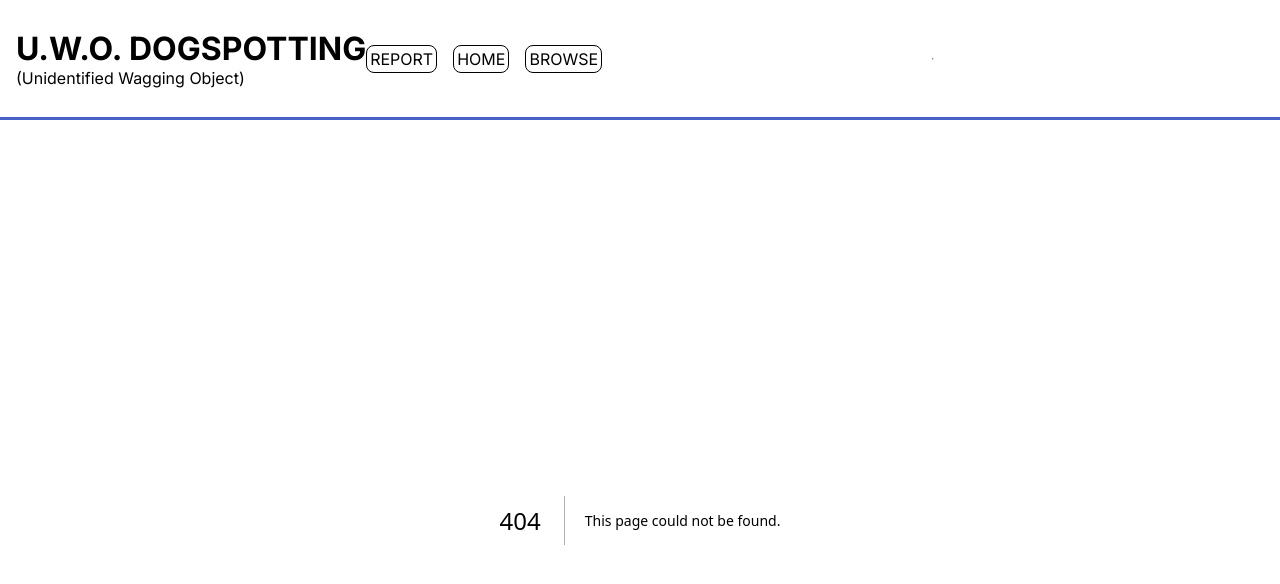
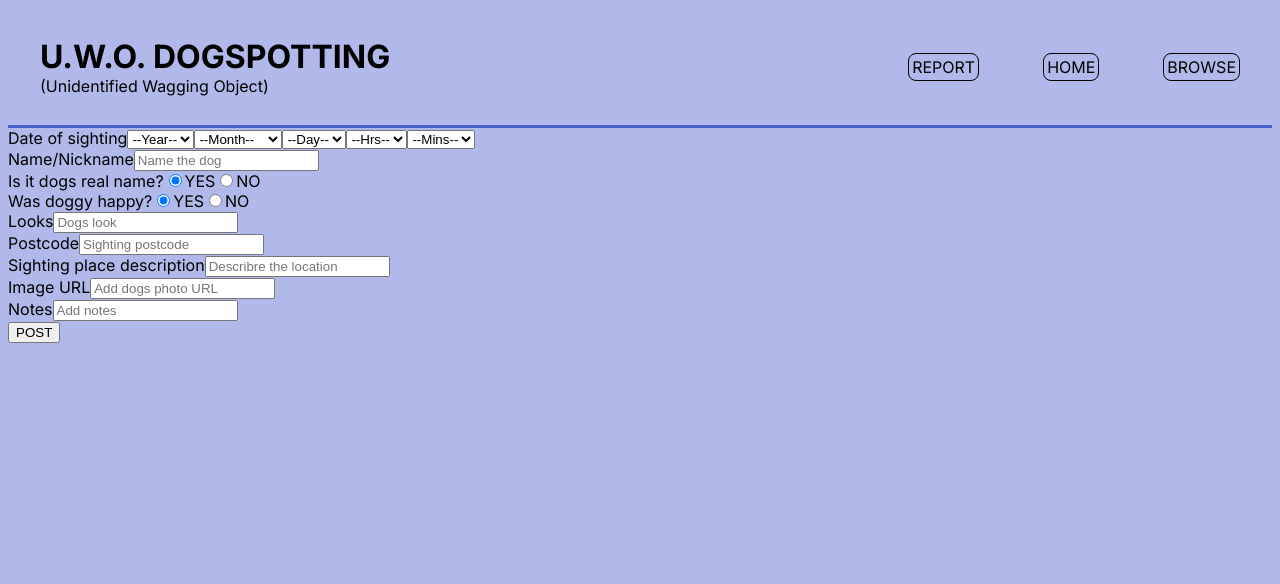
Before and after one commit to bochrap/week8-blog-assignment, a Next.js app: page /report in a window 1280 px wide. Before the commit this address had no page. Shown: the top 584 px of the page. Built offline with nearby package versions, Linux system fonts and the light colour scheme.

Commit message:
add and print comments

```diff
--- a/src/app/components/Header.jsx
+++ b/src/app/components/Header.jsx
@@ -8,11 +8,10 @@ export default function Header() {
         <p>(Unidentified Wagging Object)</p>
       </div>
       <nav>
-        <Link href={"/"}>REPORT</Link>
+        <Link href={"/report"}>REPORT</Link>
         <Link href={"/"}>HOME</Link>
         <Link href={"/sightings"}>BROWSE</Link>
       </nav>
-      <hr />
     </header>
   );
 }
--- a/src/app/globals.css
+++ b/src/app/globals.css
@@ -8,11 +8,15 @@ body {
 
 /* HEADER STYLING */
 header {
+  width: 100%;
   padding: 1rem;
+  padding-left: 2rem;
+  padding-right: 2rem;
   border-bottom: 3px solid rgb(71, 97, 198);
   height: 15vh;
   display: flex;
   align-items: center;
+  justify-content: space-between;
 }
 
 #page-title h1 {
@@ -27,7 +31,7 @@ header {
 
 nav {
   display: flex;
-  gap: 1rem;
+  gap: 4rem;
 }
 
 header a {
@@ -39,7 +43,7 @@ header a {
 }
 
 #sighting {
-  width: 200px;
-  height: 250px;
+  /* width: 200px;
+  height: 250px; */
   border: 1px solid black;
 }
--- /dev/null
+++ b/src/app/report/page.jsx
@@ -0,0 +1,175 @@
+// import { revalidatePath } from "next/cache";
+// import { redirect } from "next/navigation";
+import { sql } from "@vercel/postgres";
+
+export default function Report() {
+  async function handleReport(formData) {
+    "use server";
+
+    const name = formData.get("name");
+    const date = formData.get("year") + formData.get("month") + formData.get("day") + formData.get("hrs") + formData.get("mins");
+    const is_truename = formData.get("is_truename");
+    const looks = formData.get("looks");
+    const was_happy = formData.get("was_happy");
+    const postcode = formData.get("postcode");
+    const location_desc = formData.get("location_desc");
+    const notes = formData.get("notes");
+    const picture_url = formData.get("picture_url");
+
+    await sql`INSERT INTO sightings (name, date, is_true_name, looks, was_happy, postcode, location_desc, notes, photo ) VALUES (${name},${date}, ${is_truename}, ${looks}, ${was_happy}, ${postcode}, ${location_desc}, ${notes}, ${picture_url})`;
+
+    // console.log(name, date, is_truename, looks, was_happy, postcode, location_desc, notes, picture_url);
+
+    revalidatePath("/sightings");
+    redirect("/sightings");
+  }
+
+  return (
+    <form action={handleReport}>
+      <span>Date of sighting</span>
+      <select id="year" name="year" required>
+        <option value="" defaultValue>
+          --Year--
+        </option>
+        <option value="2024">2024</option>
+      </select>
+      <select id="month" name="month" required>
+        <option value="" defaultValue>
+          --Month--
+        </option>
+        <option value="01">January</option>
+        <option value="02">February</option>
+        <option value="03">March</option>
+        <option value="04">April</option>
+        <option value="05">May</option>
+        <option value="06">June</option>
+        <option value="07">July</option>
+        <option value="08">August</option>
+        <option value="09">September</option>
+        <option value="10">October</option>
+        <option value="11">November</option>
+        <option value="12">December</option>
+      </select>
+
+      <select id="day" name="day" required>
+        <option value="" defaultValue>
+          --Day--
+        </option>
+        <option value="01">01</option>
+        <option value="02">02</option>
+        <option value="03">03</option>
+        <option value="04">04</option>
+        <option value="05">05</option>
+        <option value="06">06</option>
+        <option value="07">07</option>
+        <option value="08">08</option>
+        <option value="09">09</option>
+        <option value="10">10</option>
+        <option value="11">11</option>
+        <option value="12">12</option>
+        <option value="12">13</option>
+        <option value="14">14</option>
+        <option value="15">15</option>
+        <option value="16">16</option>
+        <option value="17">17</option>
+        <option value="18">18</option>
+        <option value="19">19</option>
+        <option value="20">20</option>
+        <option value="21">21</option>
+        <option value="22">22</option>
+        <option value="23">23</option>
+        <option value="24">24</option>
+        <option value="25">25</option>
+        <option value="26">26</option>
+        <option value="27">27</option>
+        <option value="28">28</option>
+        <option value="29">29</option>
+        <option value="30">30</option>
+        <option value="31">31</option>
+      </select>
+
+      <select id="hrs" name="hrs" required>
+        <option value="" defaultValue>
+          --Hrs--
+        </option>
+        <option value="00">00:</option>
+        <option value="01">01:</option>
+        <option value="02">02:</option>
+        <option value="03">03:</option>
+        <option value="04">04:</option>
+        <option value="05">05:</option>
+        <option value="06">06:</option>
+        <option value="07">07:</option>
+        <option value="08">08:</option>
+        <option value="09">09:</option>
+        <option value="10">10:</option>
+        <option value="11">11:</option>
+        <option value="12">12:</option>
+        <option value="13">13:</option>
+        <option value="14">14:</option>
+        <option value="15">15:</option>
+        <option value="16">16:</option>
+        <option value="17">17:</option>
+        <option value="18">18:</option>
+        <option value="19">19:</option>
+        <option value="20">20:</option>
+        <option value="21">21:</option>
+        <option value="22">22:</option>
+        <option value="23">23:</option>
+      </select>
+
+      <select id="mins" name="mins" required>
+        <option value="" defaultValue>
+          --Mins--
+        </option>
+        <option value="00">:00</option>
+        <option value="15">:15</option>
+        <option value="30">:30</option>
+        <option value="45">:45</option>
+      </select>
+
+      <br />
+
+      <label htmlFor="name">Name/Nickname</label>
+      <input type="text" name="name" id="name" placeholder="Name the dog" required />
+      <br />
+
+      <span>Is it dogs real name?</span>
+      <input type="radio" id="yes" name="is_truename" value="YES" required defaultChecked />
+      <label htmlFor="yes">YES</label>
+
+      <input type="radio" id="no" name="is_truename" value="NO" />
+      <label htmlFor="">NO</label>
+      <br />
+
+      <span>Was doggy happy?</span>
+      <input type="radio" id="yes" name="was_happy" value="YES" required defaultChecked />
+      <label htmlFor="yes">YES</label>
+
+      <input type="radio" id="no" name="was_happy" value="NO" />
+      <label htmlFor="">NO</label>
+      <br />
+
+      <label htmlFor="looks">Looks</label>
+      <input type="text" name="looks" id="looks" placeholder="Dogs look" required />
+      <br />
+
+      <label htmlFor="postcode">Postcode</label>
+      <input type="text" name="postcode" id="postcode" placeholder="Sighting postcode" required />
+      <br />
+
+      <label htmlFor="location_desc">Sighting place description</label>
+      <input type="text" name="location_desc" id="location_desc" placeholder="Describre the location" required />
+      <br />
+
+      <label htmlFor="picture_url">Image URL</label>
+      <input type="text" name="picture_url" id="picture_url" placeholder="Add dogs photo URL" />
+      <br />
+
+      <label htmlFor="notes">Notes</label>
+      <input type="text" name="notes" id="notes" placeholder="Add notes" />
+      <br />
+      <button type="submit">POST</button>
+    </form>
+  );
+}
--- a/src/app/sightings/[id]/page.jsx
+++ b/src/app/sightings/[id]/page.jsx
@@ -1,10 +1,10 @@
 import { sql } from "@vercel/postgres";
 import Comments from "@/app/components/Comments";
-import Image from "next/image";
 
 export default async function SingleSighting({ params }) {
   const post = await sql`
     SELECT * FROM sightings WHERE id = ${params.id}`;
+  console.log(post);
   return (
     <div>
       <div>
@@ -17,7 +17,7 @@ export default async function SingleSighting({ params }) {
         <p>Notes: {post.rows[0].notes}</p>
         <p>When: {post.rows[0].date}</p>
       </div>
-      <Comments />
+      <Comments id={post.rows[0].id} />
     </div>
   );
 }
--- a/src/app/sightings/page.jsx
+++ b/src/app/sightings/page.jsx
@@ -2,10 +2,10 @@ import { sql } from "@vercel/postgres";
 import Link from "next/link";
 
 export default async function SightingsPage() {
-  //   const posts = await sql'SELECT * FROM sightings;';
   const posts = await sql`
     SELECT * FROM sightings;
   `;
+  console.log(posts);
   return (
     <div>
       <h2>Dog Sightings</h2>
@@ -13,7 +13,8 @@ export default async function SightingsPage() {
       {posts.rows.map((post) => (
         <Link key={post.id} href={`/sightings/${post.id}`}>
           <div key={post.id} id="sighting">
-            {post.name}
+            <p>{post.postcode}</p>
+            <p>{post.date}</p>
           </div>
         </Link>
       ))}
```
Also changed, not shown: src/app/components/Comments.jsx (+15 -2 lines).
